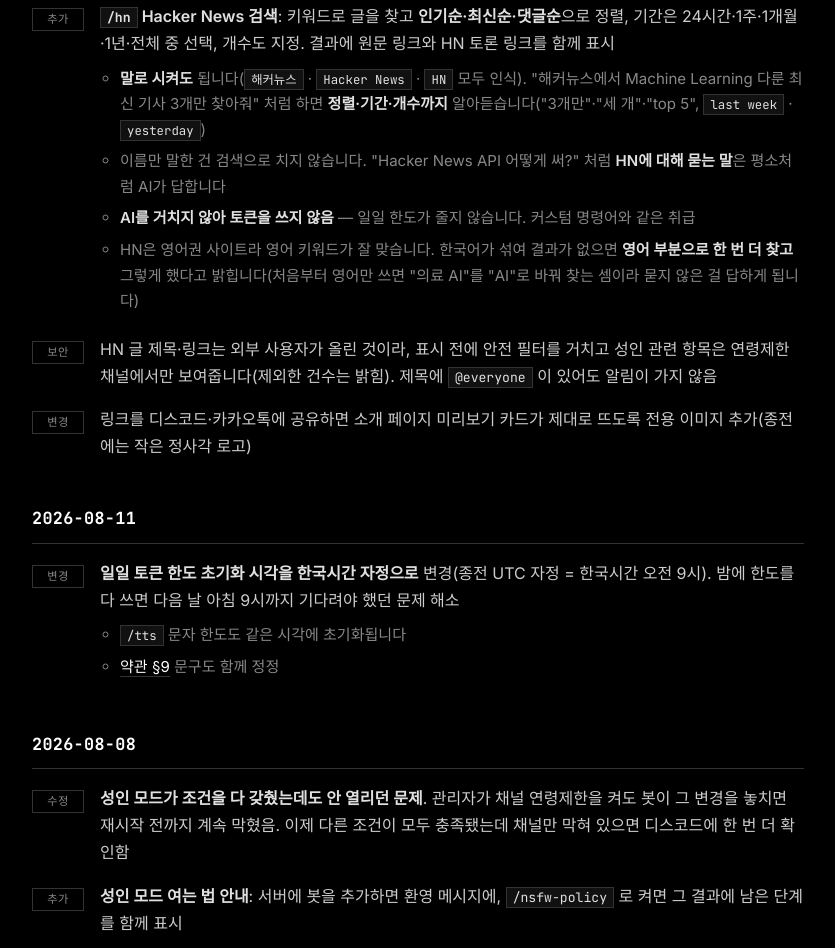
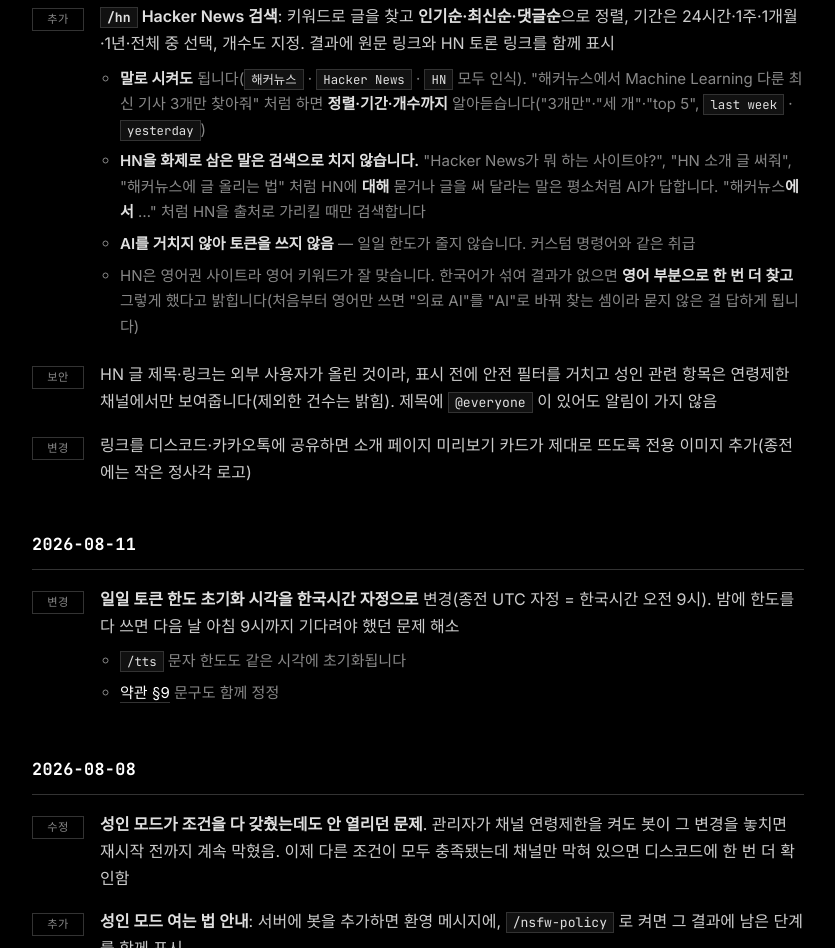
Before and after one commit to JTech-CO/Grokmate, a plain HTML site: page changelog.html in a window 1280 px wide. Shown: the part 1066-2014 px from the top of the page, without its empty margins (222-1057 px from the left). Drawn offline with Linux system fonts and the light colour scheme.

Commit message:
docs: HN 검색의 '출처 vs 화제' 구분 반영 + 테스트 수 갱신
- 변경 이력(md·html): /hn 이 HN 을 **화제**로 삼은 말("Hacker News가 뭐 하는
  사이트야?", "HN 소개 글 써줘", "해커뉴스에 글 올리는 법")은 검색으로 치지 않고
  "해커뉴스**에서** …" 처럼 **출처**로 가리킬 때만 검색한다는 규칙을 예시와 함께 명시.
- 자동 테스트 854 → 858 (README·index.html·ARCHITECTURE).

```diff
--- a/changelog.html
+++ b/changelog.html
@@ -386,8 +386,10 @@
                   <code>yesterday</code>)
                 </li>
                 <li>
-                  이름만 말한 건 검색으로 치지 않습니다. "Hacker News API 어떻게 써?" 처럼
-                  <strong>HN에 대해 묻는 말</strong>은 평소처럼 AI가 답합니다
+                  <strong>HN을 화제로 삼은 말은 검색으로 치지 않습니다.</strong> "Hacker News가 뭐 하는 사이트야?",
+                  "HN 소개 글 써줘", "해커뉴스에 글 올리는 법" 처럼 HN에 <strong>대해</strong> 묻거나 글을 써 달라는
+                  말은 평소처럼 AI가 답합니다. "해커뉴스<strong>에서</strong> …" 처럼 HN을 출처로 가리킬 때만
+                  검색합니다
                 </li>
                 <li>
                   <strong>AI를 거치지 않아 토큰을 쓰지 않음</strong> — 일일 한도가 줄지 않습니다. 커스텀 명령어와 같은
```
Also changed, not shown: index.html (+2 -2 lines), 3 other files.
